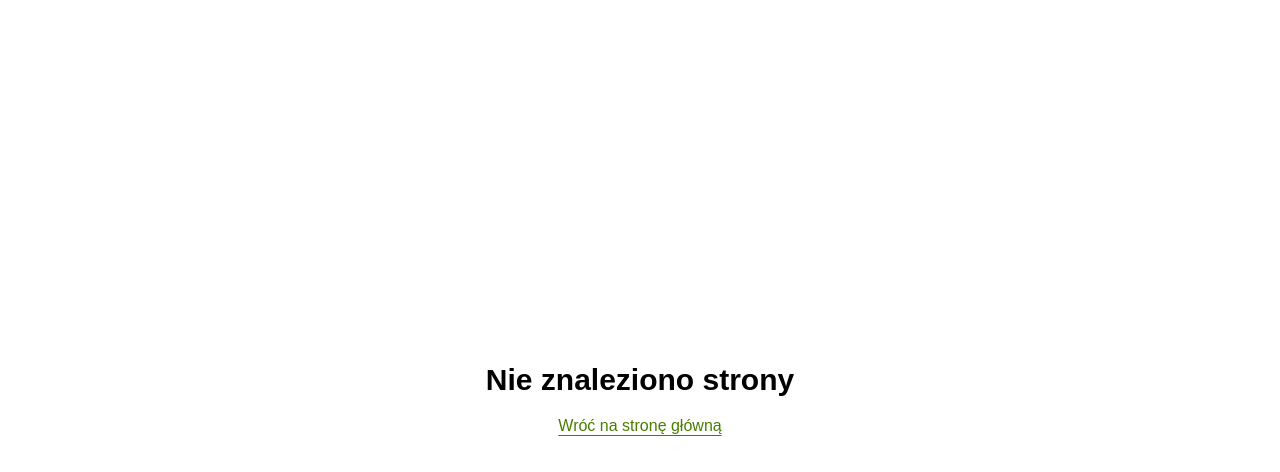
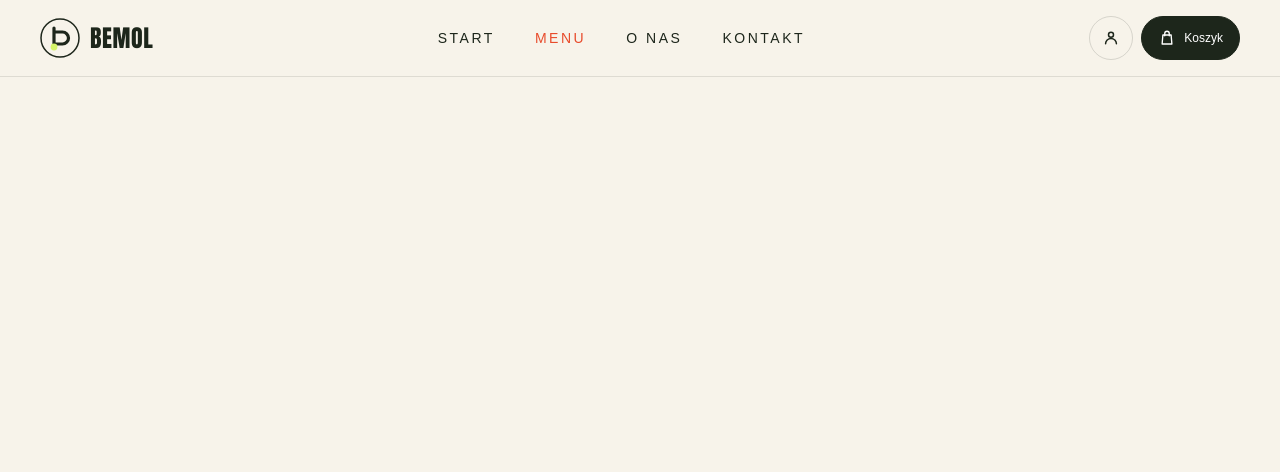
Before and after one commit to KacperRynkiewicz/ProjektWdro-eniowyPizzeriaBemol, a React (Vite) app in the folder frontend/: page /menu in a window 1280 px wide. Shown: the top 472 px of the page. Built offline with nearby package versions, Linux system fonts and the light colour scheme.

Commit message:
feat(frontend): add menu route and light header variant

```diff
--- a/frontend/src/components/BrandLogo.tsx
+++ b/frontend/src/components/BrandLogo.tsx
@@ -1,25 +1,35 @@
 import logoMark from '../assets/logo-mark.svg'
+import logoMarkDark from '../assets/logo-mark-dark.svg'
+import { Link } from 'react-router-dom'
 
-function BrandLogo() {
+interface BrandLogoProps {
+  variant?: 'light' | 'dark'
+}
+
+function BrandLogo({ variant = 'dark' }: BrandLogoProps) {
+  const isLight = variant === 'light'
+
   return (
-    <a
+    <Link
       aria-label="Bemol Pizzeria — strona główna"
-      className="flex shrink-0 items-center gap-2.5 text-white"
-      href="#start"
+      className={`flex shrink-0 items-center gap-2.5 ${isLight ? 'text-surface-dark' : 'text-white'}`}
+      to="/"
     >
       <img
         aria-hidden="true"
         alt=""
         className="h-10 w-10"
-        src={logoMark}
+        src={isLight ? logoMarkDark : logoMark}
       />
       <span className="flex flex-col leading-none">
-        <span className="text-lg font-extrabold tracking-wide">BEMOL</span>
-        <span className="mt-1 text-[0.55rem] font-semibold tracking-[0.24em]">
-          PIZZERIA
-        </span>
+        <span className={isLight ? 'font-display text-2xl tracking-wide' : 'text-lg font-extrabold tracking-wide'}>BEMOL</span>
+        {!isLight && (
+          <span className="mt-1 text-[0.55rem] font-semibold tracking-[0.24em]">
+            PIZZERIA
+          </span>
+        )}
       </span>
-    </a>
+    </Link>
   )
 }
 
--- a/frontend/src/components/Header.tsx
+++ b/frontend/src/components/Header.tsx
@@ -1,12 +1,38 @@
 import { useState } from 'react'
+import { NavLink } from 'react-router-dom'
 import BrandLogo from './BrandLogo'
 
 const navigationLinks = [
-  { label: 'Start', href: '#start' },
-  { label: 'Menu', href: '#menu' },
-  { label: 'O nas', href: '#o-nas' },
-  { label: 'Kontakt', href: '#kontakt' },
+  { label: 'Start', href: '/' },
+  { label: 'Menu', href: '/menu' },
+  { label: 'O nas', href: '/#o-nas' },
+  { label: 'Kontakt', href: '/#kontakt' },
 ]
+
+interface NavigationLinkProps {
+  label: string
+  href: string
+  className: string
+  activeClassName: string
+  onNavigate?: () => void
+}
+
+function NavigationLink({ label, href, className, activeClassName, onNavigate }: NavigationLinkProps) {
+  if (href.includes('#')) {
+    return <a className={className} href={href} onClick={onNavigate}>{label}</a>
+  }
+
+  return (
+    <NavLink
+      className={({ isActive }) => `${className} ${isActive ? activeClassName : ''}`}
+      end
+      onClick={onNavigate}
+      to={href}
+    >
+      {label}
+    </NavLink>
+  )
+}
 
 function AccountIcon() {
   return (
@@ -41,24 +67,32 @@ function BagIcon() {
   )
 }
 
-function Header() {
+interface HeaderProps {
+  variant?: 'light' | 'dark'
+}
+
+function Header({ variant = 'dark' }: HeaderProps) {
   const [isMenuOpen, setIsMenuOpen] = useState(false)
+  const isLight = variant === 'light'
+  const linkColor = isLight ? 'hover:text-orange' : 'hover:text-lime-hover'
+  const activeLinkColor = isLight ? 'text-orange' : 'text-lime'
+  const buttonBorder = isLight ? 'border-surface-dark/15 hover:border-orange hover:text-orange' : 'border-white/80 hover:border-lime-hover hover:text-lime-hover'
 
   return (
-    <header className="relative z-10 w-full px-5 py-4 text-white sm:px-8 lg:px-10">
+    <header className={`relative z-10 w-full px-5 py-4 sm:px-8 lg:px-10 ${isLight ? 'border-b border-black/10 bg-cream/95 text-surface-dark backdrop-blur-md' : 'text-white'}`}>
       <div className="mx-auto flex max-w-[1440px] items-center justify-between">
-        <BrandLogo />
+        <BrandLogo variant={variant} />
 
         <nav aria-label="Główna nawigacja" className="hidden md:block">
           <ul className="flex items-center gap-8 lg:gap-10">
             {navigationLinks.map(({ label, href }) => (
               <li key={label}>
-                <a
-                  className="text-xs font-semibold tracking-[0.18em] transition-colors hover:text-[#D6FA62] lg:text-sm"
+                <NavigationLink
+                  activeClassName={activeLinkColor}
+                  className={`text-xs tracking-[0.18em] transition-colors lg:text-sm ${isLight ? 'font-normal uppercase' : 'font-semibold'} ${linkColor}`}
                   href={href}
-                >
-                  {label}
-                </a>
+                  label={label}
+                />
               </li>
             ))}
           </ul>
@@ -67,7 +101,7 @@ function Header() {
         <div className="flex items-center gap-2">
           <button
             aria-label="Profil użytkownika"
-            className="hidden h-11 w-11 items-center justify-center rounded-full border border-white/80 transition-colors hover:border-[#D6FA62] hover:text-[#D6FA62] sm:flex"
+            className={`hidden h-11 w-11 items-center justify-center rounded-full border transition-colors sm:flex ${buttonBorder}`}
             type="button"
           >
             <span className="h-5 w-5">
@@ -75,7 +109,7 @@ function Header() {
             </span>
           </button>
           <button
-            className="flex h-11 items-center gap-2 rounded-full border border-white/80 px-3 text-xs font-medium transition-colors hover:border-[#D6FA62] hover:text-[#D6FA62] sm:px-4"
+            className={`flex h-11 items-center gap-2 rounded-full border px-3 text-xs font-medium transition-colors sm:px-4 ${isLight ? 'border-surface-dark bg-surface-dark text-white hover:bg-dark' : buttonBorder}`}
             type="button"
           >
             <span aria-hidden="true" className="h-[18px] w-[18px]">
@@ -85,8 +119,9 @@ function Header() {
           </button>
           <button
             aria-expanded={isMenuOpen}
+            aria-controls="mobile-navigation"
             aria-label={isMenuOpen ? 'Zamknij menu' : 'Otwórz menu'}
-            className="ml-1 flex h-11 w-11 items-center justify-center rounded-full border border-white/80 md:hidden"
+            className={`ml-1 flex h-11 w-11 items-center justify-center rounded-full border md:hidden ${buttonBorder}`}
             onClick={() => setIsMenuOpen((isOpen) => !isOpen)}
             type="button"
           >
@@ -100,18 +135,19 @@ function Header() {
       {isMenuOpen && (
         <nav
           aria-label="Główna nawigacja"
-          className="absolute inset-x-0 top-full border-b border-white/10 bg-[#192019]/95 px-5 py-4 backdrop-blur md:hidden"
+          className={`absolute inset-x-0 top-full border-b px-5 py-4 backdrop-blur md:hidden ${isLight ? 'border-black/10 bg-cream/95' : 'border-white/10 bg-[#192019]/95'}`}
+          id="mobile-navigation"
         >
           <ul className="mx-auto flex max-w-[1440px] flex-col">
             {navigationLinks.map(({ label, href }) => (
               <li key={label}>
-                <a
-                  className="block py-3 text-sm font-semibold tracking-[0.16em] hover:text-[#D6FA62]"
+                <NavigationLink
+                  activeClassName={activeLinkColor}
+                  className={`block py-3 text-sm tracking-[0.16em] ${isLight ? 'font-normal uppercase' : 'font-semibold'} ${linkColor}`}
                   href={href}
-                  onClick={() => setIsMenuOpen(false)}
-                >
-                  {label}
-                </a>
+                  label={label}
+                  onNavigate={() => setIsMenuOpen(false)}
+                />
               </li>
             ))}
           </ul>
--- /dev/null
+++ b/frontend/src/pages/MenuPage.tsx
@@ -0,0 +1,11 @@
+import Header from '../components/Header'
+
+function MenuPage() {
+  return (
+    <div className="min-h-screen bg-cream text-surface-dark">
+      <Header variant="light" />
+    </div>
+  )
+}
+
+export default MenuPage
--- a/frontend/src/router.tsx
+++ b/frontend/src/router.tsx
@@ -1,6 +1,7 @@
 import { createBrowserRouter } from 'react-router-dom'
 import HomePage from './pages/HomePage'
 import NotFoundPage from './pages/NotFoundPage'
+import MenuPage from './pages/MenuPage'
 
 export const router = createBrowserRouter([
   {
@@ -8,6 +9,10 @@ export const router = createBrowserRouter([
     element: <HomePage />,
   },
   {
+    path: '/menu',
+    element: <MenuPage />,
+  },
+  {
     path: '*',
     element: <NotFoundPage />,
   },
```
Also changed, not shown: frontend/src/assets/logo-mark-dark.svg (added).
